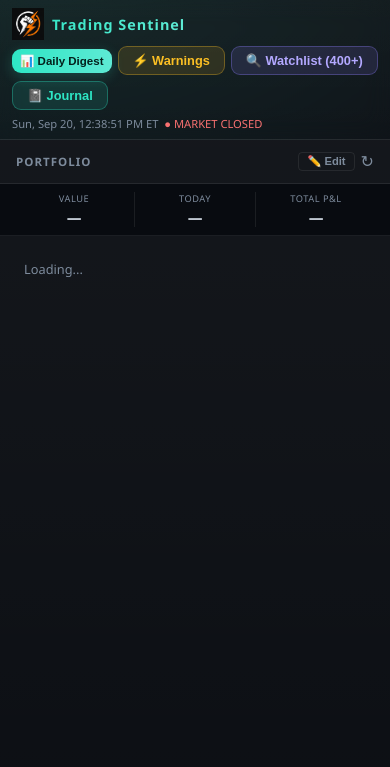
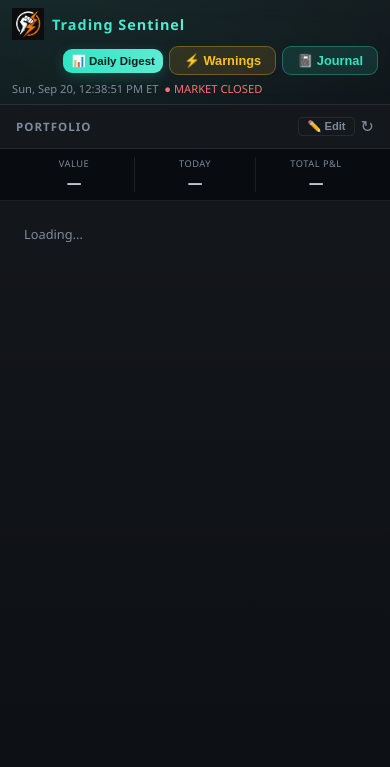
Before and after one commit to kiranguyen88/trading-sentinel, a Flask app: page / in a window 390 px wide. Shown: the top 767 px of the page. Run offline with Flask 3, Linux system fonts and the light colour scheme; the visitor is signed in with stand-in values (Sample User, id 1); data that the repository does not hold is empty; some libraries are stand-ins or nearby versions.

Commit message:
chore: drop the auto-suggest watchlist button
Removes the "Watchlist (400+)" header button, its triggerSuggestWatchlist()
handler and the two mobile CSS selector lists that named it.

Note what this leaves: the button was the ONLY caller of the screener. There
is no chat tool for it and no cron that runs it, so POST /suggest-watchlist
and screener.py (329 lines, the ~400-ticker universe plus the Gemini ranking
pass) are now reachable only by a manual authenticated POST. Kept rather than
deleted because the scan itself still works and is expensive to rebuild —
delete both if the screener is genuinely retired.

Co-Authored-By: Claude Opus 5 <noreply@anthropic.com>

```diff
--- a/templates/index.html
+++ b/templates/index.html
@@ -449,10 +449,10 @@
       header h1 { font-size: .9rem; }
       header h1 span { display: none; }
       #market-time { font-size: .7rem; order: 3; width: 100%; }
-      #digest-btn, #check-btn, #suggest-btn, #journal-btn {
+      #digest-btn, #check-btn, #journal-btn {
         font-size: .72rem; padding: 5px 8px; margin-left: 0;
       }
-      #digest-btn span, #check-btn span, #suggest-btn span { display: none; }
+      #digest-btn span, #check-btn span { display: none; }
       /* The account chip now lives in the Account tab at the bottom — keeping it
          here too would just cost a header row to say the same thing twice. */
       .user-chip { display: none; }
@@ -568,7 +568,6 @@
   <div style="display:flex;gap:6px;flex-wrap:wrap;align-items:center;margin-left:auto">
     <button id="digest-btn" onclick="triggerDailyDigest()">📊 Daily Digest</button>
     <button id="check-btn" onclick="triggerCheckNow()" style="background:rgba(251,191,36,.12);color:var(--yellow);border:1px solid rgba(251,191,36,.32);border-radius:9px;padding:6px 14px;font-size:0.8rem;cursor:pointer;font-weight:600">⚡ Warnings</button>
-    <button id="suggest-btn" onclick="triggerSuggestWatchlist()" style="background:rgba(139,124,246,.14);color:#b3a8ff;border:1px solid rgba(139,124,246,.34);border-radius:9px;padding:6px 14px;font-size:0.8rem;cursor:pointer;font-weight:600">🔍 Watchlist (400+)</button>
     <!-- Desktop entry point. The mobile Actions sheet is unreachable above 768px,
          so the journal needs its own button up here. -->
     <button id="journal-btn" onclick="openJournalModal()" style="background:rgba(46,230,197,.12);color:var(--accent);border:1px solid rgba(46,230,197,.32);border-radius:9px;padding:6px 14px;font-size:0.8rem;cursor:pointer;font-weight:600">📓 Journal</button>
@@ -1152,45 +1151,6 @@ Quick starts:
   function scrollToBottom() {
     const msgs = document.getElementById('messages');
     msgs.scrollTop = msgs.scrollHeight;
-  }
-
-  async function triggerSuggestWatchlist() {
-    const btn = document.getElementById('suggest-btn');
-    btn.disabled = true;
-    btn.textContent = '⏳ Scanning 400+ stocks...';
-
-    // Show scanning message in chat
-    const scanMsg = appendMessage('assistant', '🔍 Scanning 400+ US stocks across 20 sectors...\nChecking RSI, MACD, Bollinger Bands, volume, and news for each.\nThis takes about 60–90 seconds.');
-
-    try {
-      const res  = await fetch('/suggest-watchlist', { method: 'POST' });
-      const data = await res.json();
-      const suggestions = data.suggestions || [];
-      const note = data.market_note || '';
-
-      if (suggestions.length === 0) {
-        scanMsg.querySelector('.bubble').innerHTML = marked.parse('⚠️ No strong setups found right now. Try again later.');
-      } else {
-        let text = `🎯 **Auto-Suggested Watchlist Updated** (${suggestions.length} picks)\n\n`;
-        if (note) text += `📌 Market: ${note}\n\n`;
-        suggestions.forEach((s, i) => {
-          text += `${i+1}. **${s.ticker}** — ${s.sector}\n`;
-          text += `   ${s.summary}\n`;
-          text += `   Entry: ${s.entry_range} | Target: ${s.target} | Stop: ${s.stop_loss} | ${s.horizon} | Risk: ${s.risk}\n`;
-          text += `   📈 Tech: ${s.technical_reason}\n`;
-          text += `   📰 News: ${s.news_catalyst}\n\n`;
-        });
-        text += `💡 These are suggestions only — your watchlist is unchanged. Add tickers manually via the Edit button.`;
-        scanMsg.querySelector('.bubble').innerHTML = marked.parse(text);
-      }
-
-      scrollToBottom();
-    } catch(e) {
-      scanMsg.querySelector('.bubble').textContent = '⚠️ Screener failed. Please try again.';
-    }
-
-    btn.disabled = false;
-    btn.textContent = '🔍 Auto-Suggest Watchlist';
   }
 
   async function triggerCheckNow() {
```
